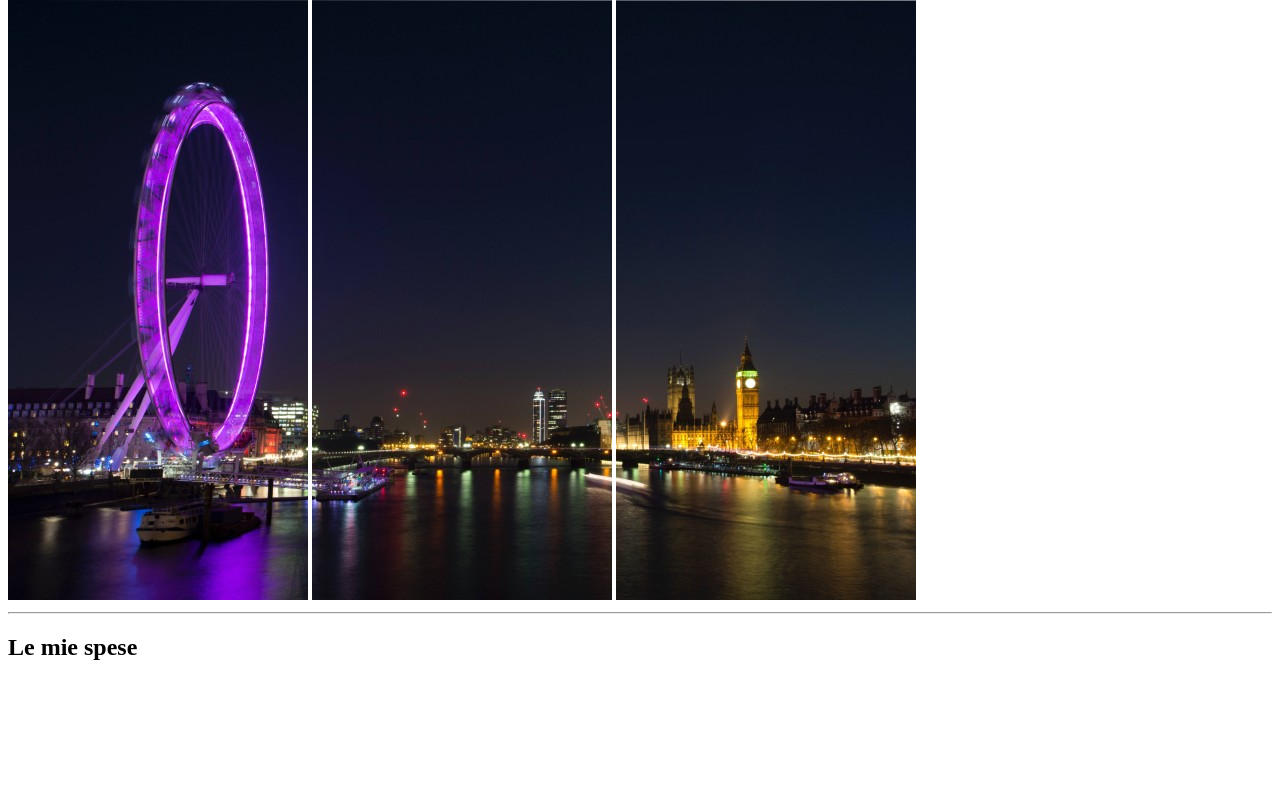
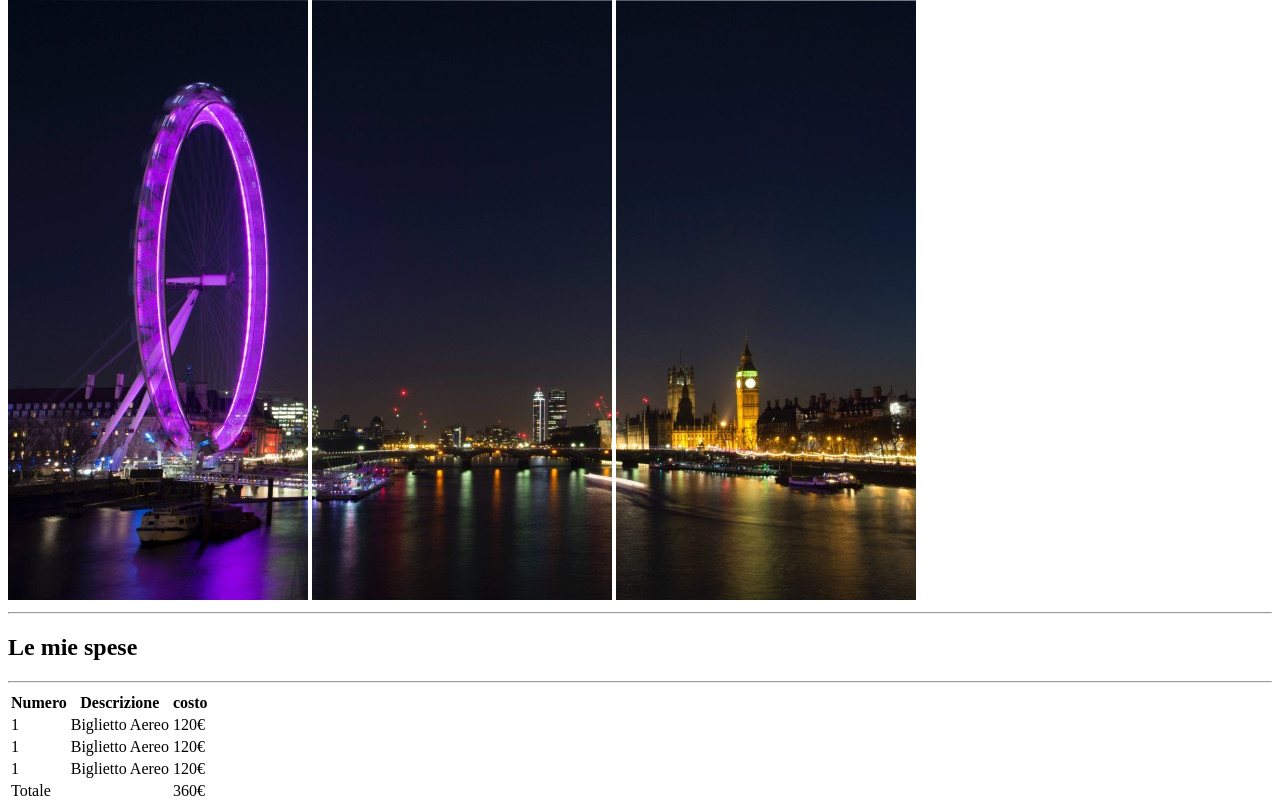
Before and after one commit to salvatoredepaola/html-london-trip, a plain HTML site: page index.html in a window 1280 px wide. Shown: the part 66-877 px from the top of the page. Before the commit the page ends 800 px from the top, so only its background shows below. Drawn offline with Linux system fonts and the light colour scheme.

Commit message:
fine tabella delle spese

```diff
--- a/index.html
+++ b/index.html
@@ -14,14 +14,44 @@
             <h2>Le mie spese</h2>
             <table>
                 <thead>
+                    <tr>
+                        <th>Numero</th>
+                        <th>Descrizione</th>
+                        <th>costo</th>
+                    </tr>
+                </thead>
 
-                </thead>
+
                 <tbody>
+                    <tr>
+                        <td>1</td>
+                        <td>Biglietto Aereo</td>
+                        <td>120€</td>
+                    </tr>
+                    <tr>
+                        <td>1</td>
+                        <td>Biglietto Aereo</td>
+                        <td>120€</td>
+                    </tr>
+                    <tr>
+                        <td>1</td>
+                        <td>Biglietto Aereo</td>
+                        <td>120€</td>
+                    </tr>
+                </tbody>
 
-                </tbody>
+
                 <tfoot>
+                    <tr>
+                        <td colspan="2">Totale</td>
+                        <td>360€</td>
+                    </tr>
+                </tfoot>
 
-                </tfoot>
+                <hr>
+                <!-- cose da fare -->
+
+
             </table>
         </header>
 
```
